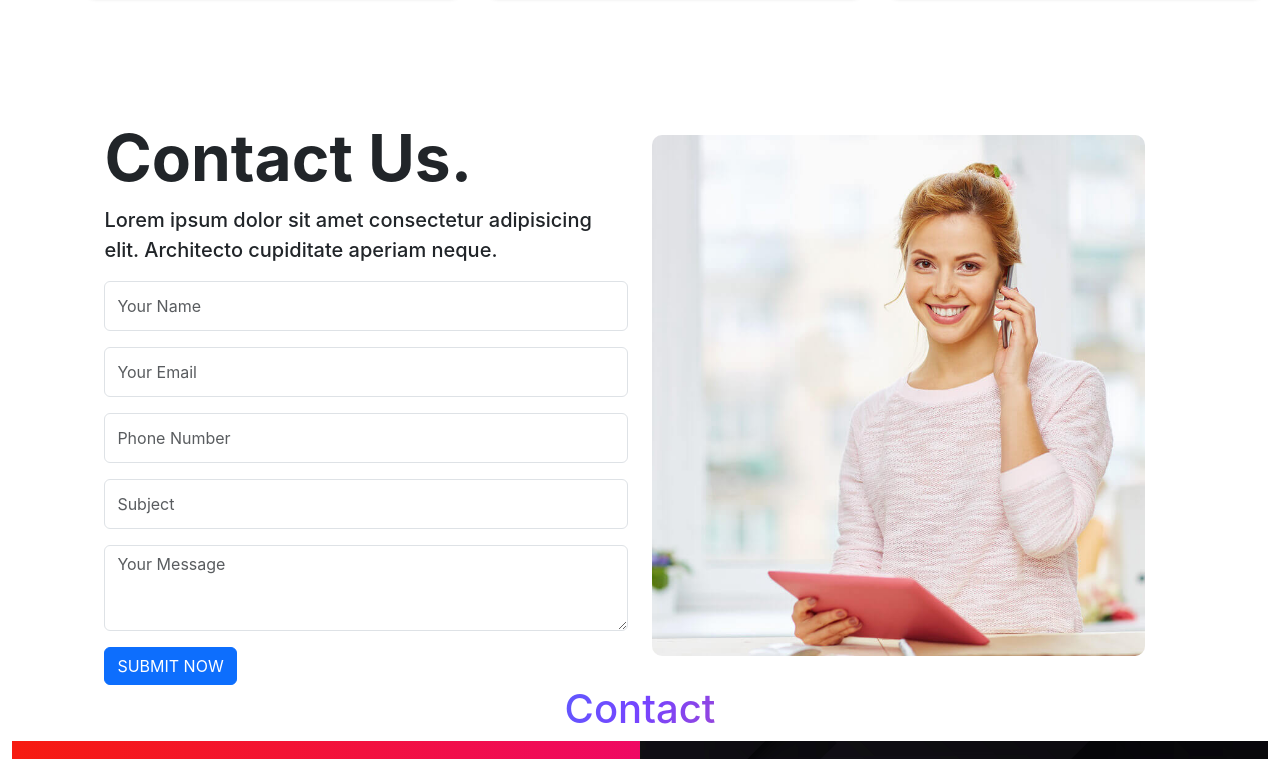
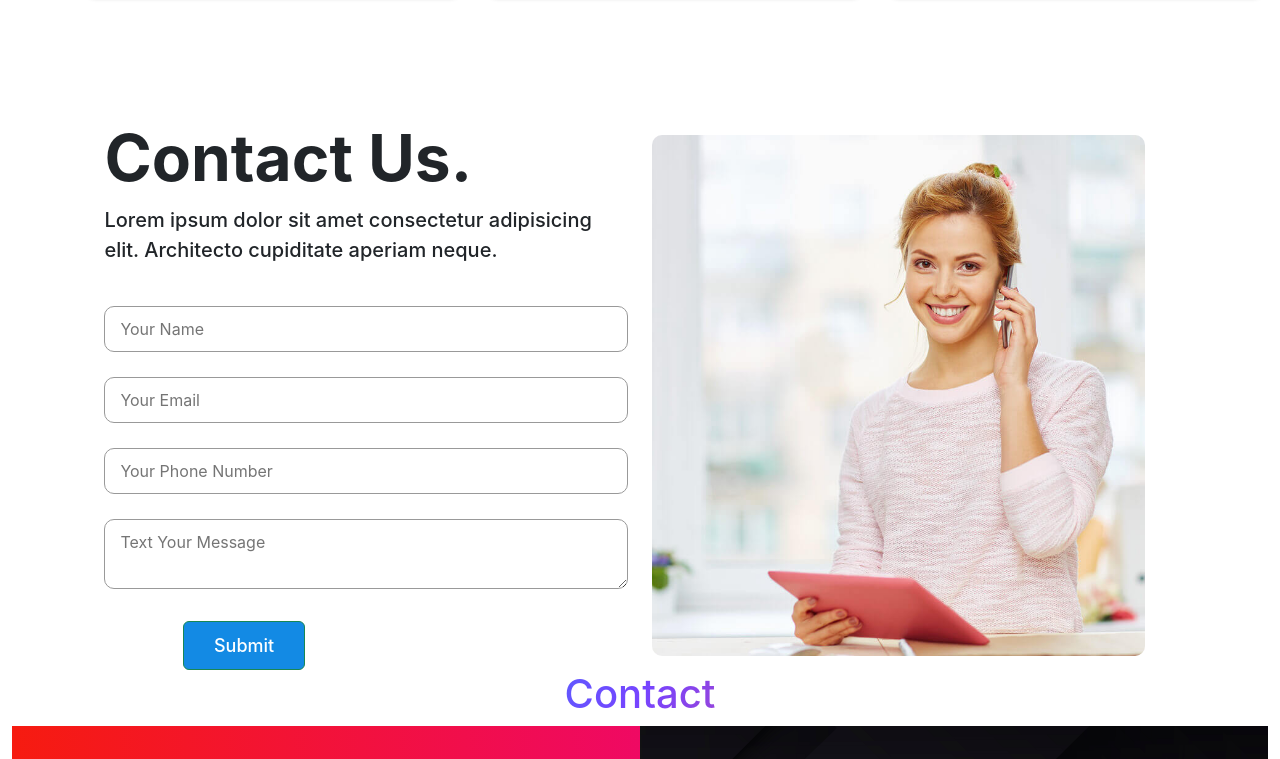
Before and after one commit to jayakumar35/Porfolio, a React (Create React App) app: page /ContactPage in a window 1280 px wide. Shown: the part 1060-1819 px from the top of the page. Built offline with nearby package versions, Linux system fonts and the light colour scheme.

Commit message:
madify commit

```diff
--- a/package.json
+++ b/package.json
@@ -3,6 +3,7 @@
   "version": "0.1.0",
   "private": true,
   "dependencies": {
+    "@emailjs/browser": "^4.4.1",
     "@testing-library/jest-dom": "^5.17.0",
     "@testing-library/react": "^13.4.0",
     "@testing-library/user-event": "^13.5.0",
--- /dev/null
+++ b/src/Components/ContactForm .js
@@ -0,0 +1,101 @@
+import React, { useState } from 'react';
+import emailjs from '@emailjs/browser';
+import { Button } from 'react-bootstrap';
+
+const ContactForm = () => {
+  const [formData, setFormData] = useState({
+    name: '',
+    email: '',
+    phone: '',
+    message: ''
+  });
+
+  const handleChange = (e) => {
+    setFormData({ ...formData, [e.target.name]: e.target.value });
+  };
+
+  const sendEmail = (e) => {
+    e.preventDefault();
+
+    // 1. Send "Thank You" email to the user
+    const userParams = {
+      name: formData.name,
+      email: formData.email,
+      phone: formData.phone,
+      message: formData.message,
+    };
+
+    emailjs
+      .send(
+        'service_jz1dz0g',    // YOUR_SERVICE_ID
+        'template_5jnbvlw',   // template_id
+        userParams,           // Pass the user details as parameters
+        'X6nNA81U10EJg934M'   // public key
+      )
+      .then((response) => {
+        console.log('Thank You email sent successfully to the user!', response.status, response.text);
+      })
+      .catch((err) => console.error('Failed to send Thank You email to the user:', err));
+
+    // 2. Send admin email with user details
+    const adminParams = {
+      name: formData.name,
+      email: formData.email,
+      phone: formData.phone,
+      message: formData.message,
+    };
+
+    emailjs
+      .send(
+        'service_jz1dz0g',    // YOUR_SERVICE_ID
+        'template_fd7gr46',   // template_id
+        adminParams,          // Pass the user details as parameters
+        'X6nNA81U10EJg934M'   // public key
+      )
+      .then((response) => {
+        console.log('Admin email sent successfully!', response.status, response.text);
+      })
+      .catch((err) => console.error('Failed to send admin email:', err));
+  };
+
+  return (
+    <>
+      <form  className='contactform' onSubmit={sendEmail}>
+        <input
+          type="text"
+          name="name"
+          value={formData.name}
+          onChange={handleChange}
+          placeholder="Your Name"
+          required
+        />
+        <input
+          type="email"
+          name="email"
+          value={formData.email}
+          onChange={handleChange}
+          placeholder="Your Email"
+          required
+        />
+        <input
+          type="tel"
+          name="phone"
+          value={formData.phone}
+          onChange={handleChange}
+          placeholder="Your Phone Number"
+          required
+        />
+        <textarea
+          name="message"
+          value={formData.message}
+          onChange={handleChange}
+          placeholder="Text Your Message"
+          required
+        />
+        <Button type="submit" variant="success">Submit</Button>
+      </form>
+    </>
+  );
+};
+
+export default ContactForm;
--- /dev/null
+++ b/src/Components/ContactForm.scss
@@ -0,0 +1,19 @@
+.contactform{
+    input,
+    textarea{
+        width: 100%;
+        padding: 10px 15px;
+        margin-top: 25px;
+        border-radius: 10px;
+        border: 1px solid #999;
+    }
+
+}
+.btn{
+   background: #138ae4;
+   font-size: 18px;
+   padding: 10px 30px;
+   font-weight: 500;
+   margin-left: 15%;
+   margin-top: 5%;
+ }
--- a/src/Components/ContactPage.js
+++ b/src/Components/ContactPage.js
@@ -1,10 +1,12 @@
-import { Container, Row, Col, Card, Form, Button } from "react-bootstrap";
+import { Container, Row, Col, Card } from "react-bootstrap";
 import contactpage from '../image/contactpage.jpg';
 import contcall from '../image/contcall.jpeg'
 import './ContactPage.scss'
 import Contact from "./Contact";
 import { useEffect } from 'react';
 import { useLocation } from 'react-router-dom'; // useLocation for React Router v6
+import ContactForm from "./ContactForm ";
+import './ContactForm.scss'
 
 
 
@@ -75,25 +77,9 @@ function Contactpage() {
                     <div className="contactform">
                         <h2>Contact Us.</h2>
                         <p>Lorem ipsum dolor sit amet consectetur adipisicing elit. Architecto cupiditate aperiam neque.</p>
-                        <Form>
-                            <Form.Group className="mb-3" controlId="exampleForm.ControlInput1">
-                                <Form.Control className="input" type="email" placeholder="Your Name" />
-                            </Form.Group>
-                            <Form.Group className="mb-3" controlId="exampleForm.ControlInput1">
-                                <Form.Control className="input" type="email" placeholder="Your Email" />
-                            </Form.Group>
-                            <Form.Group className="mb-3" controlId="exampleForm.ControlInput1">
-                                <Form.Control className="input" type="email" placeholder="Phone Number" />
-                            </Form.Group>
-                            <Form.Group className="mb-3" controlId="exampleForm.ControlInput1">
-                                <Form.Control className="input" type="email" placeholder="Subject" />
-                            </Form.Group>
-                            <Form.Group className="mb-3" controlId="exampleForm.ControlTextarea1">
-                                <Form.Control className="message" as="textarea" rows={3} placeholder="Your Message" />
-                            </Form.Group>
-                            <Button>SUBMIT NOW</Button>
-                        </Form>
-                    </div>
+                       </div>
+                       <ContactForm/>
+
                 </Col>
                 <Col sm={6} md={6} lg={6} className="contactform-img">
                     <img src={contcall}  alt="Contact call"fluid />
--- a/src/Components/ContactPage.scss
+++ b/src/Components/ContactPage.scss
@@ -137,7 +137,7 @@
 
     .contactpage {
 
-        max-width: fit-content;
+        max-width: max-content;
         max-height: fit-content;
         overflow: hidden;
         position: relative;
```
Also changed, not shown: 1 other file (tests, documents, lock files or other folders).
